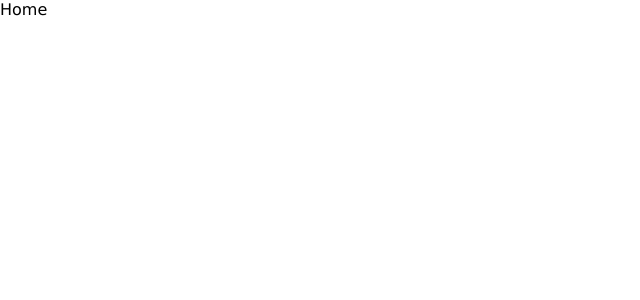
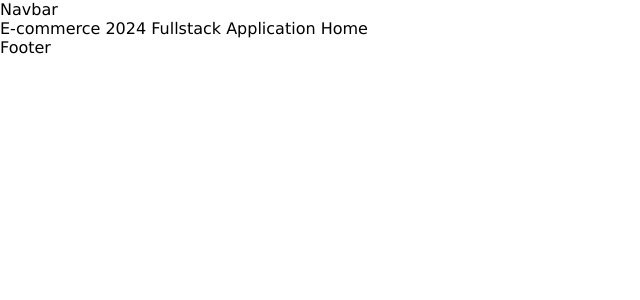
Before and after one commit to vargaae/ecomm-fullst-2024, a React (Vite) app in the folder client/: page / in a window 1280 px wide. Shown: the top 300 px of the page, without its empty margins (0-640 px from the left). Built offline with nearby package versions, Linux system fonts and the light colour scheme.

Commit message:
003-SetUp FolderSytem+Routes

```diff
--- a/client/src/App.jsx
+++ b/client/src/App.jsx
@@ -1,27 +1,48 @@
-import {
-  createBrowserRouter,
-  RouterProvider,
-} from "react-router-dom";
+import { createBrowserRouter, RouterProvider, Outlet } from "react-router-dom";
+
+import Navbar from "./components/Navbar/Navbar";
+import Footer from "./components/Footer/Footer";
+import Home from "./pages/Home/Home";
+import Products from "./pages/Products/Products";
+import Product from "./pages/Product/Product";
+
+const Layout = () => {
+  return (
+    <div className="app">
+      <Navbar />
+      <Outlet />
+      <Footer />
+    </div>
+  );
+};
 
 const router = createBrowserRouter([
   {
     path: "/",
-    element: <span>Home</span>,
+    element: <Layout />,
+    children:[
+      {
+        path: "/",
+        element: <Home />,
       },
       {
         path: "/products/:id",
-    element: <span>Category</span>,
+        element: <Products />,
       },
       {
         path: "/product/:id",
-    element: <span>Product</span>,
+        element: <Product />,
+      },
+    ]
   },
 ]);
 
 function App() {
   return (
-    <div><RouterProvider router={router} /></div>
-  )
+    <div>
+      <RouterProvider router={router} />
+    </div>
+  );
 }
 
-export default App
+export default App;
--- /dev/null
+++ b/client/src/components/Footer/Footer.jsx
@@ -0,0 +1,11 @@
+import React from 'react'
+
+const Footer = () => {
+  return (
+    <div>
+    Footer
+    </div>
+  )
+}
+
+export default Footer
--- /dev/null
+++ b/client/src/components/Navbar/Navbar.jsx
@@ -0,0 +1,11 @@
+import React from 'react'
+
+const Navbar = () => {
+  return (
+    <div>
+      Navbar
+    </div>
+  )
+}
+
+export default Navbar
--- /dev/null
+++ b/client/src/components/index.js
@@ -0,0 +1,2 @@
+export { default as Navbar } from "./Navbar/Navbar";
+export { default as Footer } from "./Footer/Footer";
--- /dev/null
+++ b/client/src/pages/Home/Home.jsx
@@ -0,0 +1,11 @@
+import React from 'react'
+
+const Home = () => {
+  return (
+    <div>
+    E-commerce 2024 Fullstack Application Home
+    </div>
+  )
+}
+
+export default Home
--- /dev/null
+++ b/client/src/pages/Product/Product.jsx
@@ -0,0 +1,11 @@
+import React from 'react'
+
+const Product = () => {
+  return (
+    <div>
+    Product
+    </div>
+  )
+}
+
+export default Product
--- /dev/null
+++ b/client/src/pages/Products/Products.jsx
@@ -0,0 +1,11 @@
+import React from 'react'
+
+const Products = () => {
+  return (
+    <div>
+    Category
+    </div>
+  )
+}
+
+export default Products
--- /dev/null
+++ b/client/src/pages/index.js
@@ -0,0 +1,3 @@
+export { default as Home } from "./Home/Home";
+export { default as Product } from "./Product/Product";
+export { default as Products } from "./Products/Products";
```
Lines whose indentation alone changed are shown as unchanged.
